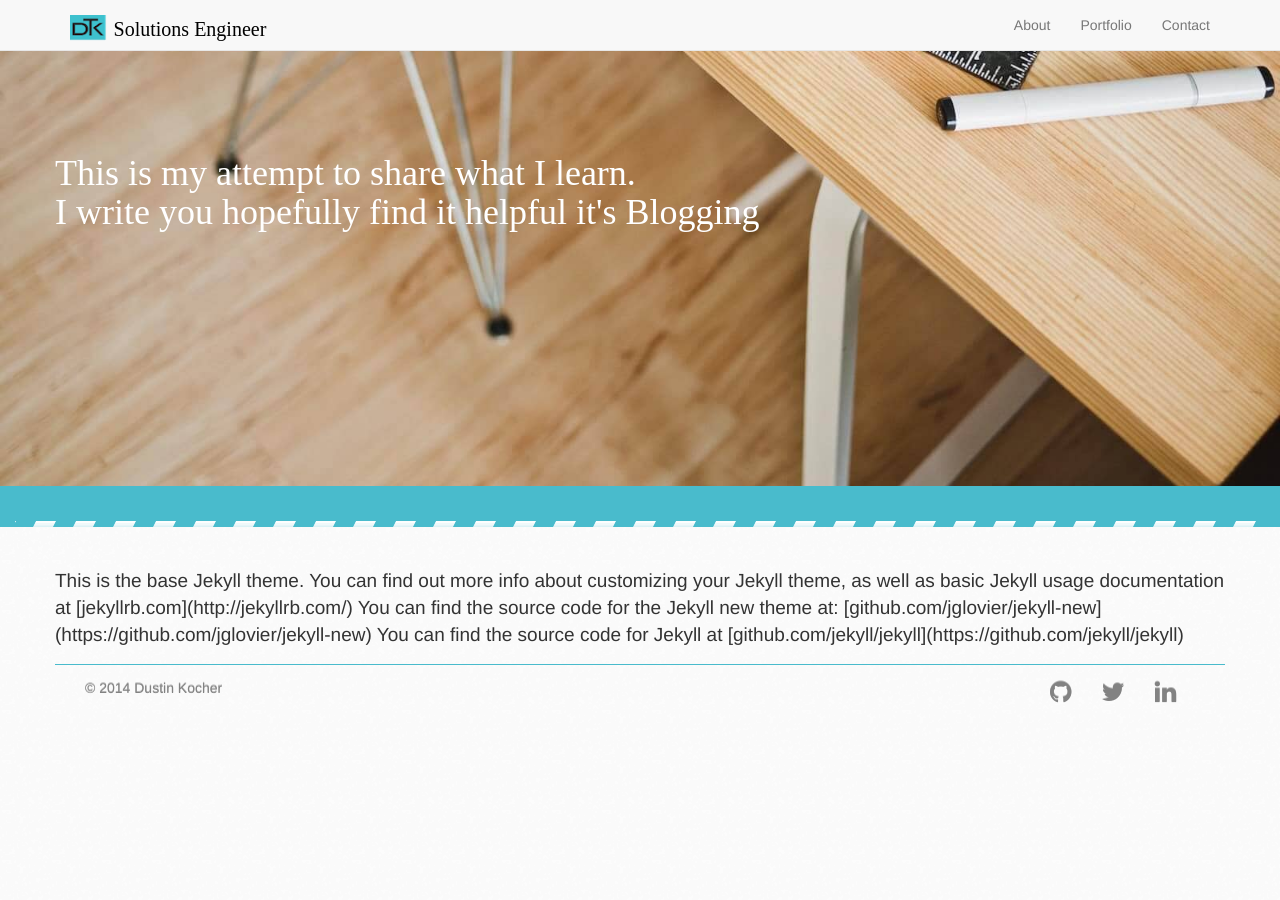
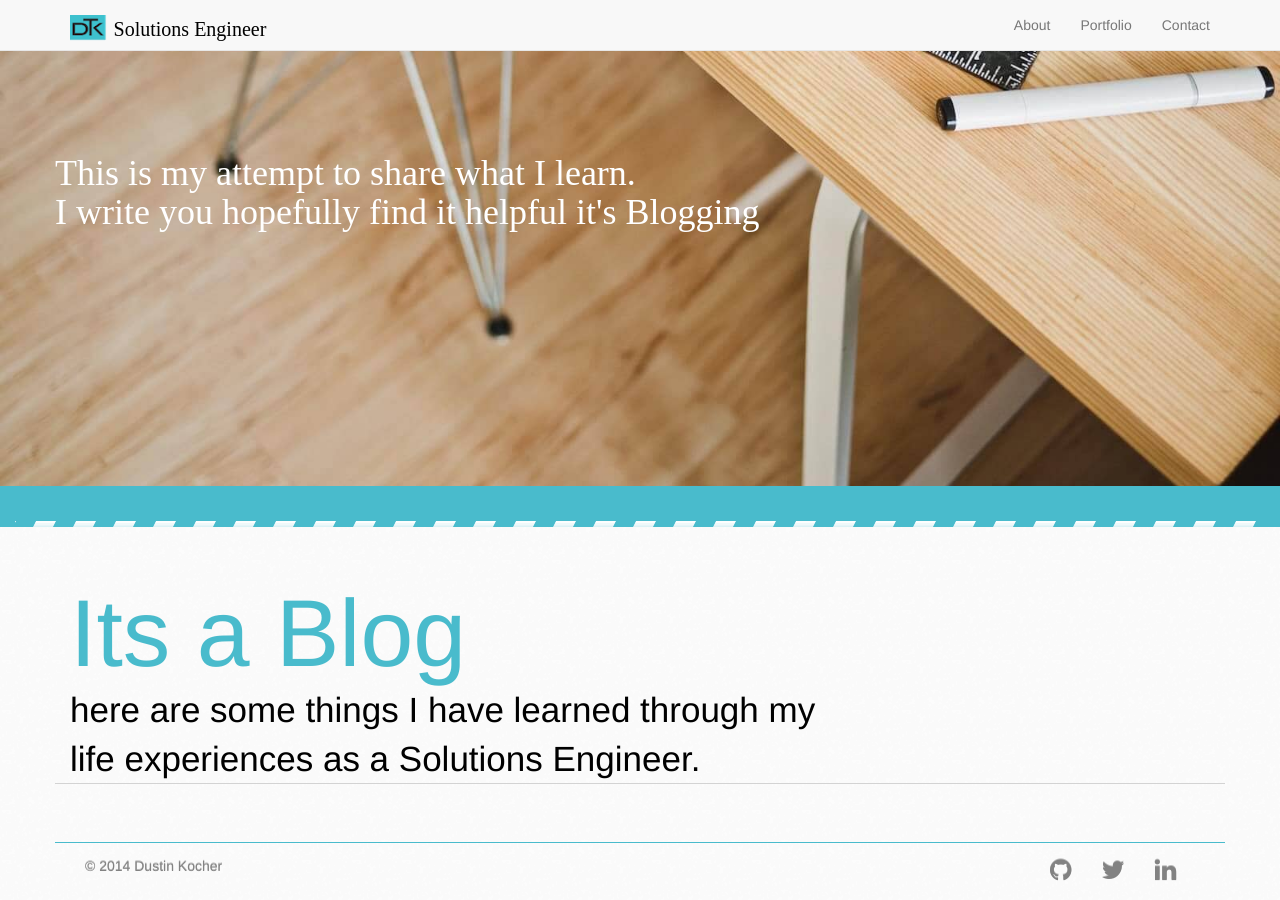
Before and after one commit to huihuiyihan/dtkocher.github.io, a Jekyll site: the page built from blog.html, in a window 1280 px wide and 900 px high, scrolled down 396 px. Built offline with Jekyll 4.4.1, drawn with Linux system fonts in a browser that asks for light colours; nearby versions of some CDN libraries; before the commit the page ends 1118 px from its top, so only the background shows below that.

Commit message:
Intial blog page commit

```diff
--- a/blog.html
+++ b/blog.html
@@ -8,8 +8,15 @@ background_text_line1: >
 permalink: /blog/
 ---
 
-This is the base Jekyll theme. You can find out more info about customizing your Jekyll theme, as well as basic Jekyll usage documentation at [jekyllrb.com](http://jekyllrb.com/)
-
-You can find the source code for the Jekyll new theme at: [github.com/jglovier/jekyll-new](https://github.com/jglovier/jekyll-new)
-
-You can find the source code for Jekyll at [github.com/jekyll/jekyll](https://github.com/jekyll/jekyll)
+<div class="container-fluid">
+  <div class="row lead">
+    <div class="col-md-8 title">
+      Its a Blog
+      <div class="description">
+        here are some things I have learned through my life experiences as a Solutions Engineer.
+      </div>
+    </div>
+  </div>
+  <div class="row">
+  </div>
+</div>
```
